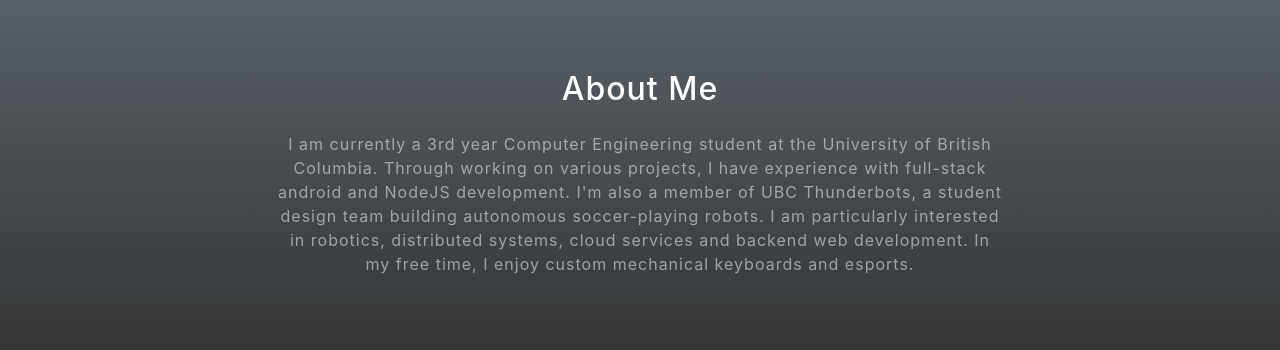
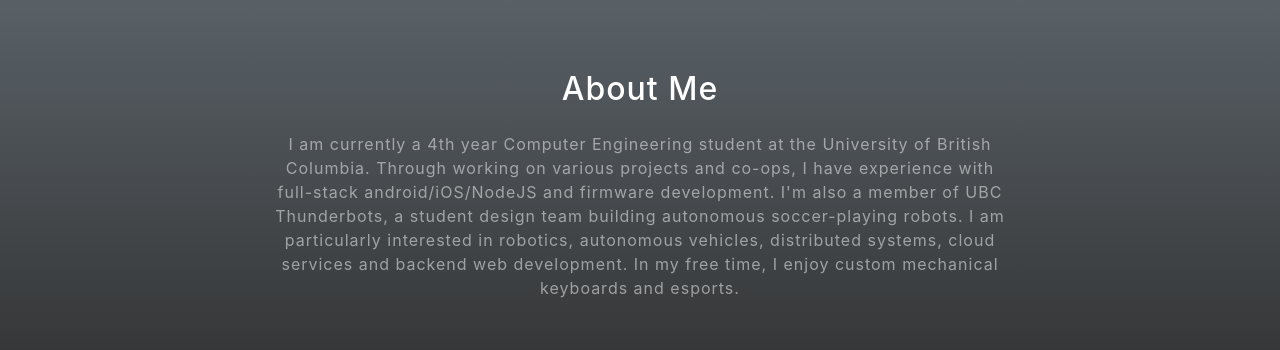
Before and after one commit to LiCody/LiCody.github.io, a website with bundled scripts: page index.html in a window 1280 px wide. Shown: the part 810-1160 px from the top of the page. Built offline with nearby package versions, Linux system fonts and the light colour scheme.

Commit message:
Update index.html

```diff
--- a/index.html
+++ b/index.html
@@ -71,10 +71,9 @@
       <div class="row">
         <div class="col-lg-8 mx-auto">
           <h2 class="text-white mb-4">About Me</h2>
-          <p class="text-white-50">I am currently a 3rd year Computer Engineering student at the University of British Columbia. Through working on various projects,
-            I have experience with full-stack android and NodeJS development. I'm also a member of UBC Thunderbots, a student design team building autonomous soccer-playing robots.
-            I am particularly interested in robotics, distributed systems, cloud services and backend web development.
-
+          <p class="text-white-50">I am currently a 4th year Computer Engineering student at the University of British Columbia. Through working on various projects and co-ops,
+            I have experience with full-stack android/iOS/NodeJS and firmware development. I'm also a member of UBC Thunderbots, a student design team building autonomous soccer-playing robots.
+            I am particularly interested in robotics, autonomous vehicles, distributed systems, cloud services and backend web development.
             In my free time, I enjoy custom mechanical keyboards and esports.</p>
         </div>
       </div>
```
